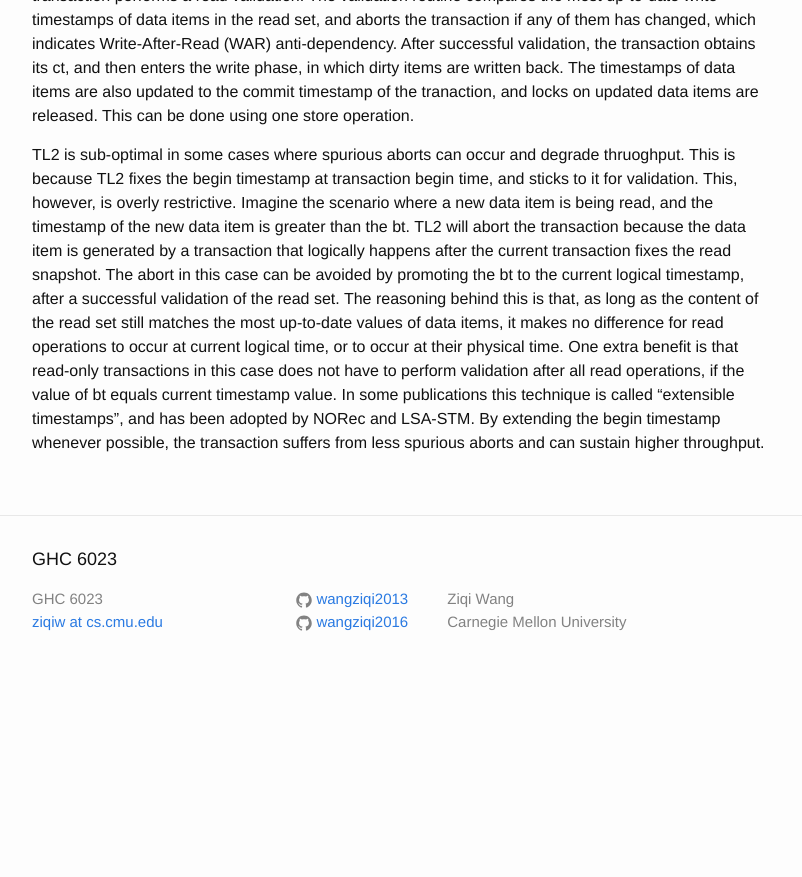
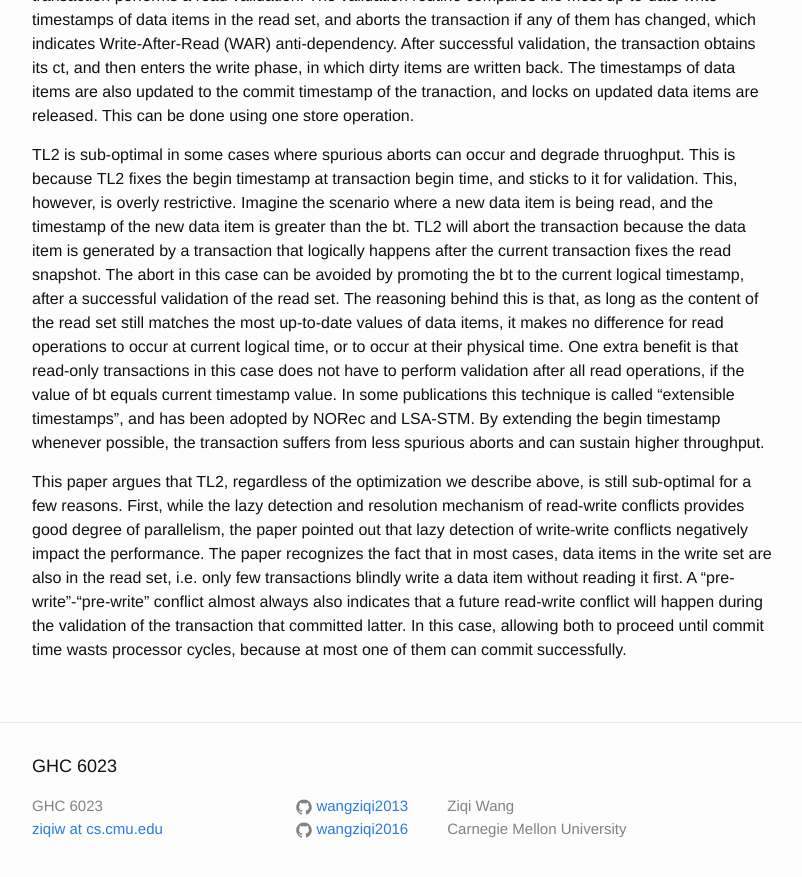
Before and after one commit to wangziqi2013/wangziqi2013.github.io, a Jekyll site: the page built from _posts/2018-07-05-SwissTM.markdown, in a window 1280 px wide and 900 px high, scrolled down 1090 px. Shown: the top 877 px of the window, without its empty margins (238-1040 px from the left). Built offline with Jekyll 4.4.1, drawn with Linux system fonts in a browser that asks for light colours; before the commit the page ends 1783 px from its top, so only the background shows below that.

Commit message:
Adding first problem

```diff
--- a/_posts/2018-07-05-SwissTM.markdown
+++ b/_posts/2018-07-05-SwissTM.markdown
@@ -48,3 +48,11 @@ physical time. One extra benefit is that read-only transactions in this case doe
 read operations, if the value of bt equals current timestamp value. In some publications this technique is called "extensible
 timestamps", and has been adopted by NORec and LSA-STM. By extending the begin timestamp whenever possible, the transaction
 suffers from less spurious aborts and can sustain higher throughput.
+
+This paper argues that TL2, regardless of the optimization we describe above, is still sub-optimal for a few reasons. First,
+while the lazy detection and resolution mechanism of read-write conflicts provides good degree of parallelism, the paper
+pointed out that lazy detection of write-write conflicts negatively impact the performance. The paper recognizes the fact
+that in most cases, data items in the write set are also in the read set, i.e. only few transactions blindly write a data item
+without reading it first. A "pre-write"-"pre-write" conflict almost always also indicates that a future read-write conflict will happen
+during the validation of the transaction that committed latter. In this case, allowing both to proceed until commit time
+wasts processor cycles, because at most one of them can commit successfully.
```
